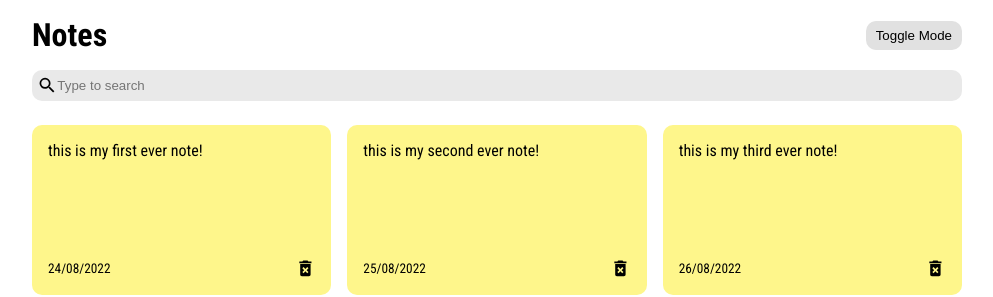
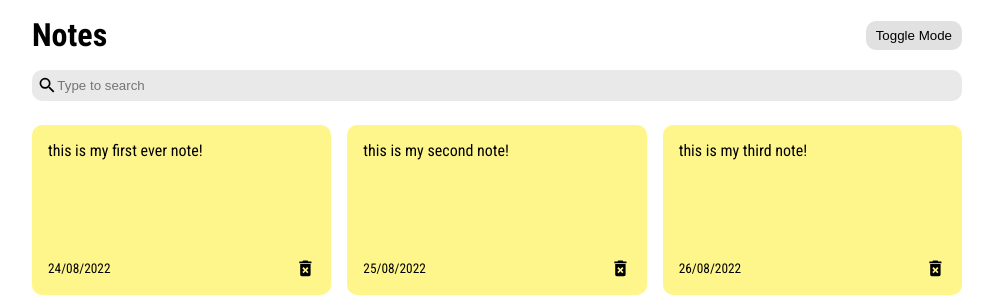
Before and after one commit to matheus-ferreira1/notes-list, a React (Vite) app: page / in a window 1280 px wide. Shown: the top 297 px of the page, without its empty margins (143-1136 px from the left). Built offline with nearby package versions, Linux system fonts and the light colour scheme.

Commit message:
attempt to save data in localstorage

```diff
--- a/index.html
+++ b/index.html
@@ -2,9 +2,8 @@
 <html lang="en">
   <head>
     <meta charset="UTF-8" />
-    <link rel="icon" type="image/svg+xml" href="/vite.svg" />
     <meta name="viewport" content="width=device-width, initial-scale=1.0" />
-    <title>Vite + React</title>
+    <title>React Note App</title>
   </head>
   <body>
     <div id="root"></div>
--- a/src/App.jsx
+++ b/src/App.jsx
@@ -1,5 +1,5 @@
 import { nanoid } from 'nanoid';
-import { useState } from 'react'
+import { useEffect, useState } from 'react'
 import Header from './components/Header';
 import NotesList from './components/NotesList';
 import Search from './components/Search';
@@ -15,18 +15,36 @@ function App() {
     },
     {
       id: nanoid(),
-      text: "this is my second ever note!",
+      text: "this is my second note!",
       date: '25/08/2022'
     },
     {
       id: nanoid(),
-      text: "this is my third ever note!",
+      text: "this is my third note!",
       date: '26/08/2022'
     },
   ])
 
   const [searchText, setSearchText] = useState('');
+
   const [darkMode, setDarkMode] = useState(false);
+
+  // useEffect(() => {
+	// 	const savedNotes = JSON.parse(
+	// 		localStorage.getItem('notes')
+	// 	);
+
+	// 	savedNotes && setNotes(savedNotes)
+	// }, []);
+
+	// useEffect(() => {
+	// 	localStorage.setItem(
+	// 		'notes',
+	// 		JSON.stringify(notes)
+	// 	);
+  //   console.log(notes);
+	// }, [notes]);
+
 
   const addNote = (text) => {
     const date = new Date();
--- a/src/components/NotesList.jsx
+++ b/src/components/NotesList.jsx
@@ -8,6 +8,7 @@ const NotesList = ({ notes, handleAddNote, handleDeleteNote }) => {
       {notes.map((note) => (
          <Note
             id={note.id}
+            key={note.id}
             text={note.text}
             date={note.date}
             handleDeleteNote={handleDeleteNote}
```
